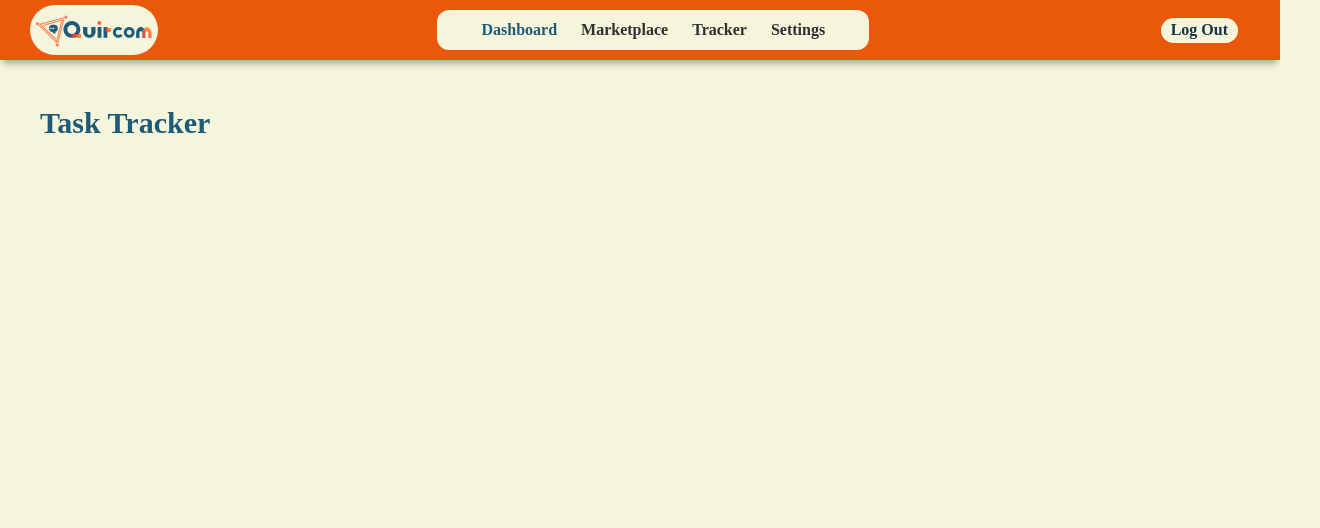
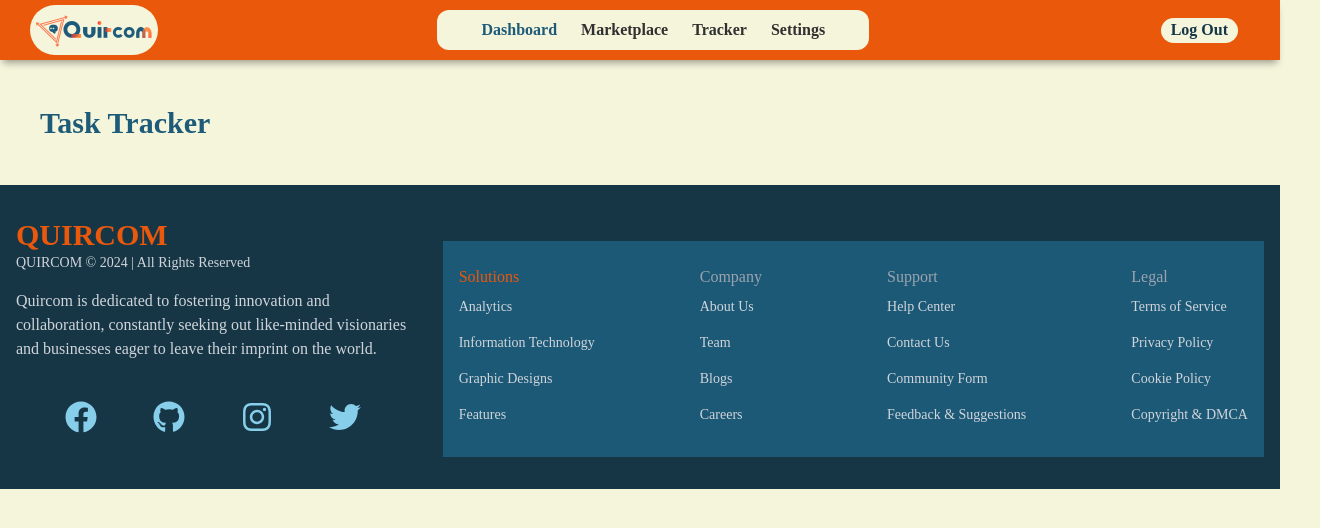
Before and after one commit to jianDeveloper/quircom, a React (Vite) app: page /client/tracker in a window 1280 px wide. Shown: the top 528 px of the page, 1320 px wide, since content can reach past the window. Built offline with nearby package versions, Linux system fonts and the light colour scheme.

Commit message:
tracker change

```diff
--- a/src/client/CTracker.jsx
+++ b/src/client/CTracker.jsx
@@ -1,17 +1,17 @@
 import React from 'react'
 
 import NavHeader from './CMainNav'
+import CFooter from './CFooter'
 
 function CTracker() {
 
   return (
-    <div className=''>
+    <div className='h-[100vh]'>
       <NavHeader />
-      <div className='flex'>
-        <div className='flex-inline mx-10 my-10 w-[100%]'>
-          <h1 className='font-extrabold text-[30px] text-[#1D5B79]'>Task Tracker</h1>
-        </div>
+      <div className='flex-inline mx-10 my-10 w-[100%]'>
+        <h1 className='font-extrabold text-[30px] text-[#1D5B79]'>Task Tracker</h1>
       </div>
+      <CFooter />
     </div>
   )
 }
```
